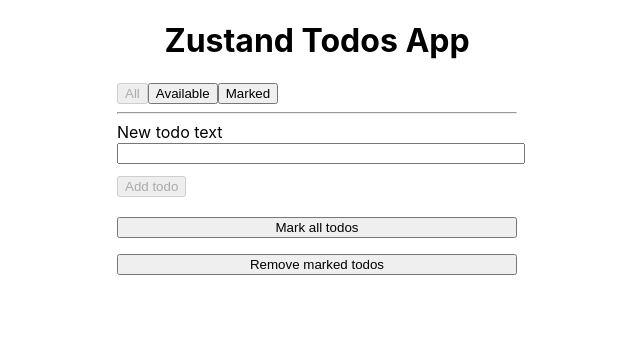
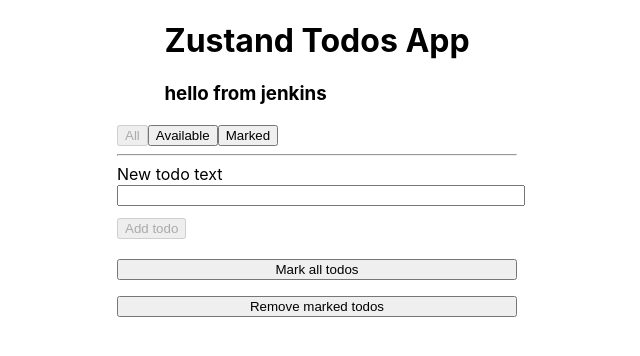
Before and after one commit to drahunpavel/zustand, a React (Create React App) app: page / in a window 1280 px wide. Shown: the top 356 px of the page, without its empty margins (323-963 px from the left). Built offline with nearby package versions, Linux system fonts and the light colour scheme.

Commit message:
added jenkins commit

```diff
--- a/src/App.tsx
+++ b/src/App.tsx
@@ -27,6 +27,7 @@
             <div className="container">
               <header>
                 <h1>Zustand Todos App</h1>
+                <h3>hello from jenkins</h3>
               </header>
               <main>
                 <Boundary>
```
